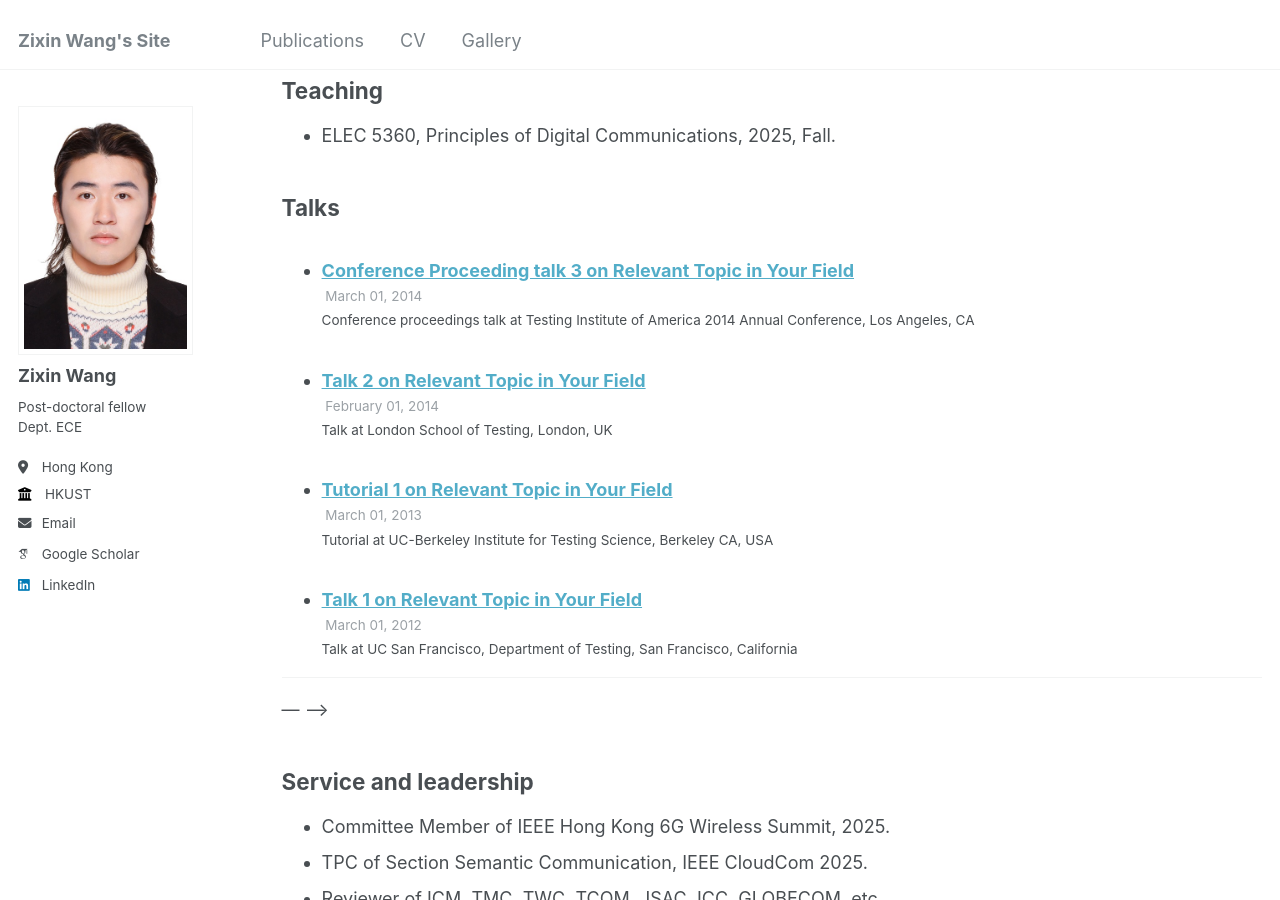
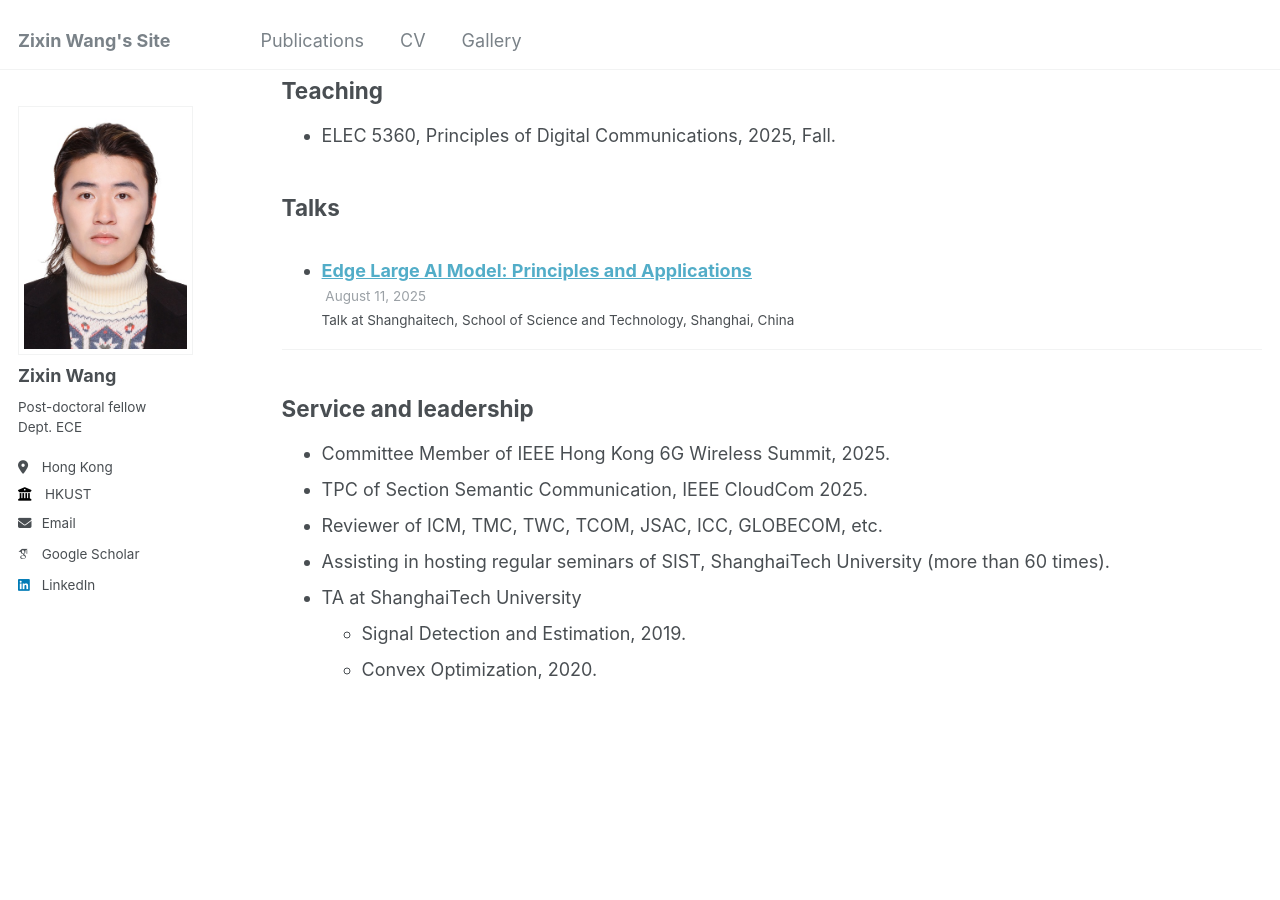
Before and after one commit to eewangzx/eewangzx.github.io, a Jekyll site: the page built from _pages/cv.md, in a window 1280 px wide and 900 px high, scrolled down 1004 px. Built offline with Jekyll 4.4.1, drawn with Linux system fonts in a browser that asks for light colours; some web fonts are replaced.

Commit message:
删除过时的演讲和教程文件，添加新的演讲内容

```diff
--- a/_pages/cv.md
+++ b/_pages/cv.md
@@ -62,16 +62,7 @@ redirect_from:
   <ul>{% for post in site.talks reversed %}
     {% include archive-single-talk-cv.html  %}
   {% endfor %}</ul>
-
 ---
-
-
-
-  <ul>{% for post in site.teaching reversed %}
-    {% include archive-single-cv.html %}
-  {% endfor %}</ul>
-
----  -->
 
 ## Service and leadership
 
--- a/_talks/2012-03-01-talk-1.md
+++ /dev/null
@@ -1,11 +0,0 @@
----
-title: "Talk 1 on Relevant Topic in Your Field"
-collection: talks
-type: "Talk"
-permalink: /talks/2012-03-01-talk-1
-venue: "UC San Francisco, Department of Testing"
-date: 2012-03-01
-location: "San Francisco, California"
----
-
-This is a description of your talk, which is a markdown files that can be all markdown-ified like any other post. Yay markdown!
--- a/_talks/2013-03-01-tutorial-1.md
+++ /dev/null
@@ -1,13 +0,0 @@
----
-title: "Tutorial 1 on Relevant Topic in Your Field"
-collection: talks
-type: "Tutorial"
-permalink: /talks/2013-03-01-tutorial-1
-venue: "UC-Berkeley Institute for Testing Science"
-date: 2013-03-01
-location: "Berkeley CA, USA"
----
-
-[More information here](http://exampleurl.com)
-
-This is a description of your tutorial, note the different field in type. This is a markdown files that can be all markdown-ified like any other post. Yay markdown!
--- a/_talks/2014-02-01-talk-2.md
+++ /dev/null
@@ -1,13 +0,0 @@
----
-title: "Talk 2 on Relevant Topic in Your Field"
-collection: talks
-type: "Talk"
-permalink: /talks/2014-02-01-talk-2
-venue: "London School of Testing"
-date: 2014-02-01
-location: "London, UK"
----
-
-[More information here](http://example2.com)
-
-This is a description of your talk, which is a markdown files that can be all markdown-ified like any other post. Yay markdown!
--- a/_talks/2014-03-01-talk-3.md
+++ /dev/null
@@ -1,11 +0,0 @@
----
-title: "Conference Proceeding talk 3 on Relevant Topic in Your Field"
-collection: talks
-type: "Conference proceedings talk"
-permalink: /talks/2014-03-01-talk-3
-venue: "Testing Institute of America 2014 Annual Conference"
-date: 2014-03-01
-location: "Los Angeles, CA"
----
-
-This is a description of your conference proceedings talk, note the different field in type. You can put anything in this field.
--- /dev/null
+++ b/_talks/2025-8-11-talk-1.md
@@ -0,0 +1,11 @@
+---
+title: "Edge Large AI Model: Principles and Applications"
+collection: talks
+type: "Talk"
+permalink: /talks/2012-03-01-talk-1
+venue: "Shanghaitech, School of Science and Technology"
+date: 2025-8-11
+location: "Shanghai, China"
+---
+
+Large artificial intelligence models (LAMs) have demonstrated human-like capabilities in addressing a broad spectrum of real-world problems, showcasing transformative potential across diverse domains and modalities. In contrast to traditional edge AI systems—typically designed for single-task execution using compact models—edge LAMs require the decomposition and distributed deployment of large-scale models, while enabling support for highly generalized and multifaceted tasks. However, the deployment of edge LAMs faces significant challenges due to the limited communication, computation, and storage resources inherent in wireless edge environments. The enormous number of trainable parameters and the associated communication overhead create substantial barriers to practical implementation. In this talk, we explore the key opportunities and fundamental challenges in realizing edge LAMs, with a focus on model decomposition strategies and intelligent resource management. We further discuss enabling technologies that facilitate large-scale deployment and outline promising research directions in the context of future 6G networks.
```
